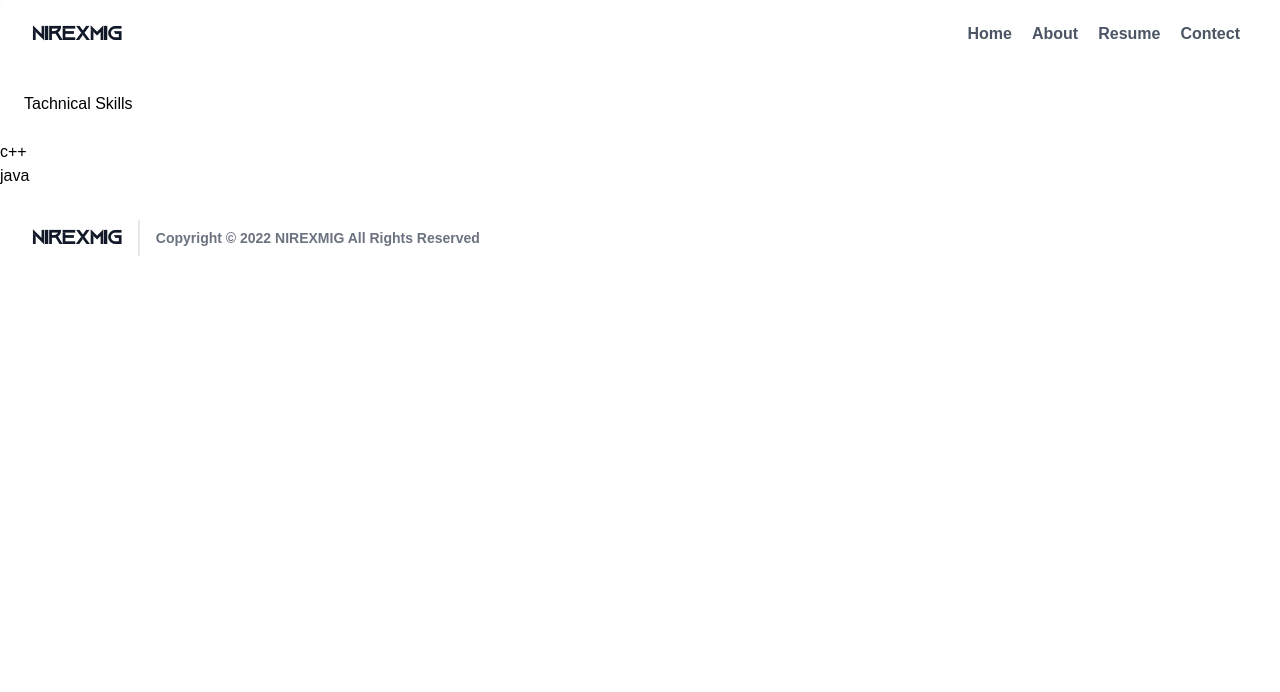
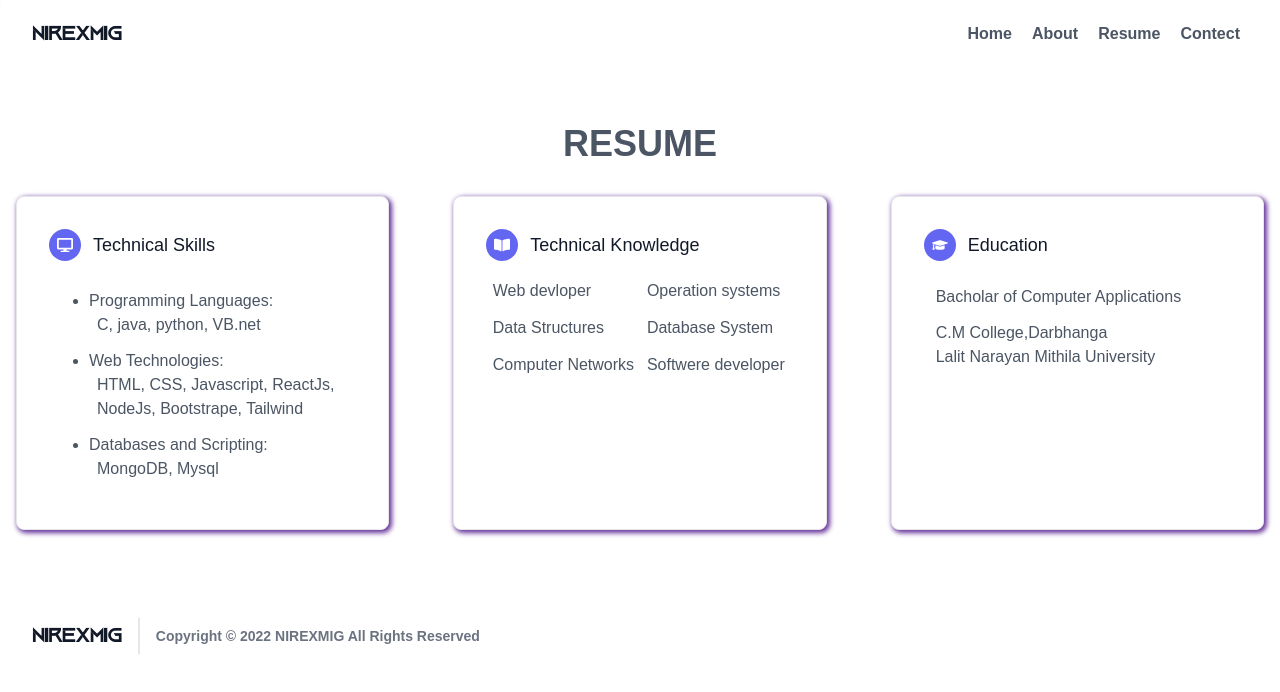
Before and after one commit to NIREX-mig/portfolio, a React (Create React App) app: page /resume in a window 1280 px wide. Shown: the top 692 px of the page. Built offline with nearby package versions, Linux system fonts and the light colour scheme.

Commit message:
add resume page

```diff
--- a/package.json
+++ b/package.json
@@ -12,6 +12,7 @@
     "gh-pages": "^4.0.0",
     "react": "^18.2.0",
     "react-dom": "^18.2.0",
+    "react-icons": "^4.7.1",
     "react-router-dom": "^6.4.4",
     "react-scripts": "5.0.1",
     "react-top-loading-bar": "^2.3.1",
--- a/src/App.css
+++ b/src/App.css
@@ -207,3 +207,19 @@
 .font-awesome{
   cursor: pointer;
 }
+
+ul {
+  display: block;
+  list-style-type: disc;
+  margin-block-start: 1em;
+  margin-block-end: 1em;
+  margin-inline-start: 0px;
+  margin-inline-end: 0px;
+  padding-inline-start: 40px;
+}
+
+table td{
+  padding: 0.40rem;
+  vertical-align: top;
+
+}
--- a/src/components/Resume.js
+++ b/src/components/Resume.js
@@ -1,13 +1,90 @@
-import React from 'react'
+import { FaGraduationCap, FaDesktop, FaBookOpen } from 'react-icons/fa';
 
 const Resume = () => {
   return (
     <>
-      <div className="container flex text-center p-6">Tachnical Skills</div>
-      <ul>
-        <li> c++</li>
-        <li> java</li>
-      </ul>
+      <section class="text-gray-600 body-font">
+        <div class="container py-10 mx-auto">
+          <h2 className='text-center my-4 text-4xl font-bold'>RESUME</h2>
+          <div class="flex flex-wrap -m-4">
+
+            {/* Technical skills */}
+            <div class="p-8 md:w-1/3">
+              <div class="flex rounded-lg h-full bg-white border p-8 flex-col" style={{ boxShadow: '2px 2px 5px 1px rebeccapurple' }}>
+                <div class="flex items-center mb-3">
+                  <div class="w-8 h-8 mr-3 inline-flex items-center justify-center rounded-full bg-indigo-500 text-white flex-shrink-0">
+                    <FaDesktop />
+                  </div>
+                  <h2 class="text-gray-900 text-lg title-font font-medium">Technical Skills</h2>
+                </div>
+                <div class="flex-grow">
+                  <ul className='list'>
+                    <li >Programming Languages:</li>
+                    <div className='mx-2 mb-3'>C, java, python, VB.net</div>
+
+                    <li>Web Technologies:</li>
+                    <div className='mx-2 mb-3'>HTML, CSS, Javascript, ReactJs, NodeJs, Bootstrape, Tailwind</div>
+
+                    <li>Databases and Scripting:</li>
+                    <div className='mx-2 mb-3'>MongoDB, Mysql</div>
+                  </ul>
+                </div>
+              </div>
+            </div>
+
+            {false ? 'Technical Knowledge' : ""}
+
+            <div class="p-8 md:w-1/3">
+              <div class="flex rounded-lg h-full bg-white border p-8 flex-col" style={{ boxShadow: '2px 2px 5px 1px rebeccapurple' }}>
+                <div class="flex items-center mb-3">
+                  <div class="w-8 h-8 mr-3 inline-flex items-center justify-center rounded-full bg-indigo-500 text-white flex-shrink-0">
+                    <FaBookOpen />
+                  </div>
+                  <h2 class="text-gray-900 text-lg title-font font-medium">Technical Knowledge</h2>
+                </div>
+                <div class="flex-grow">
+                  <table>
+                    <tbody>
+                      <tr>
+                        <td>Web devloper</td>
+                        <td>Operation systems</td>
+                      </tr>
+                      <tr>
+                        <td>Data Structures</td>
+                        <td>Database System</td>
+                      </tr>
+                      <tr>
+                        <td>Computer Networks</td>
+                        <td>Softwere developer</td>
+                      </tr>
+                    </tbody>
+                  </table>
+                </div>
+              </div>
+            </div>
+
+            {false ? "Education section " : ''}
+
+            <div class="p-8 md:w-1/3">
+              <div class="flex rounded-lg h-full bg-white p-8 flex-col border" style={{ boxShadow: '2px 2px 5px 1px rebeccapurple' }}>
+                <div class="flex items-center mb-3">
+                  <div class="w-8 h-8 mr-3 inline-flex items-center justify-center rounded-full bg-indigo-500 text-white flex-shrink-0">
+                    <FaGraduationCap />
+                  </div>
+                  <h2 class="text-gray-900 text-lg title-font font-medium">Education</h2>
+                </div>
+                <div class="flex-grow">
+                  <div className='mx-3 my-3'>Bacholar of Computer Applications</div>
+                  <div className='mx-3'>C.M College,Darbhanga</div>
+                  <div className='mx-3'>Lalit Narayan Mithila University</div>
+                </div>
+              </div>
+            </div>
+
+
+          </div>
+        </div>
+      </section>
     </>
   )
 }
```
Also changed, not shown: 1 other file (tests, documents, lock files or other folders).
